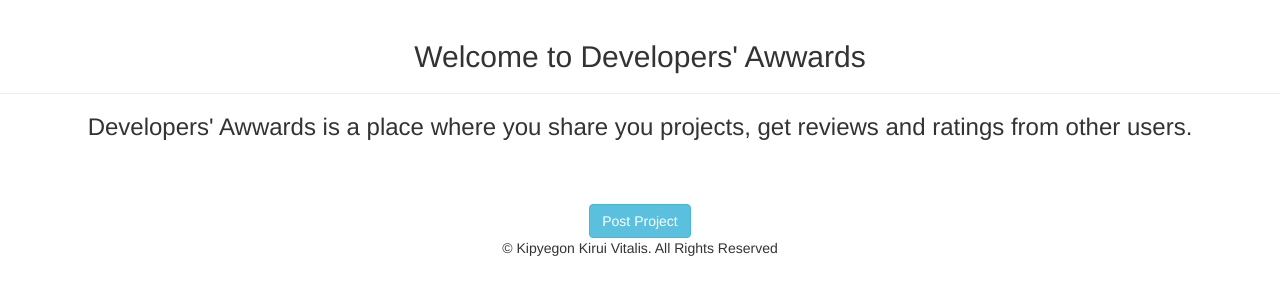
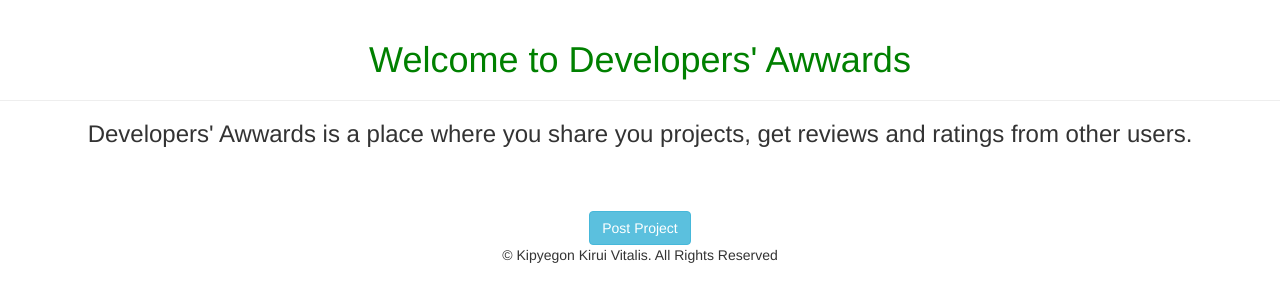
Before and after one commit to Vitalis-Kirui/Developers-Awwards, a Django app: page /awwards/ in a window 1280 px wide. Shown: the part 52-354 px from the top of the page. Run offline with Django 3.2, Linux system fonts and the light colour scheme; some libraries are stand-ins or nearby versions.

Commit message:
pushing bas css stykkes

```diff
--- a/awwards/settings.py
+++ b/awwards/settings.py
@@ -11,6 +11,7 @@ https://docs.djangoproject.com/en/3.2/ref/settings/
 """
 
 from pathlib import Path
+import os
 
 # Build paths inside the project like this: BASE_DIR / 'subdir'.
 BASE_DIR = Path(__file__).resolve().parent.parent
@@ -120,6 +121,9 @@ USE_TZ = True
 # https://docs.djangoproject.com/en/3.2/howto/static-files/
 
 STATIC_URL = '/static/'
+STATICFILES_DIRS = [
+    os.path.join(BASE_DIR, "static"),
+]
 
 # Default primary key field type
 # https://docs.djangoproject.com/en/3.2/ref/settings/#default-auto-field
--- a/awwardsApp/templates/base.html
+++ b/awwardsApp/templates/base.html
@@ -1,4 +1,5 @@
 {% load bootstrap3 %}
+{% load static%}
 
 <!DOCTYPE html>
 <html>
@@ -14,6 +15,7 @@
 
     {% block styles %}
     {% bootstrap_css %}
+    <link rel="stylesheet" href="{% static 'css/base.css' %}">
     {% endblock %}
 
 </head>
--- a/awwardsApp/templates/index.html
+++ b/awwardsApp/templates/index.html
@@ -6,7 +6,7 @@
 <div id="home">
     <div id="overlay" class="row">
         <div class="intro col-md-12 text-center ">
-            <h2 id="welcome_text">Welcome to Developers' Awwards</h2>
+            <h1 id="welcome_text">Welcome to Developers' Awwards</h1>
             <hr>
             <h3 id="description" style="margin-bottom: 5%;">Developers' Awwards is a place where you share you projects,
                 get reviews and ratings from other users.</h3>
--- /dev/null
+++ b/static/css/base.css
@@ -0,0 +1,3 @@
+h1 {
+    color: green;
+}
```
